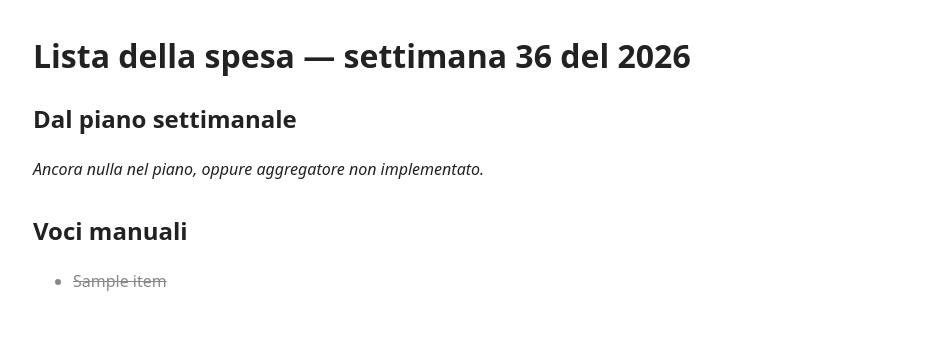
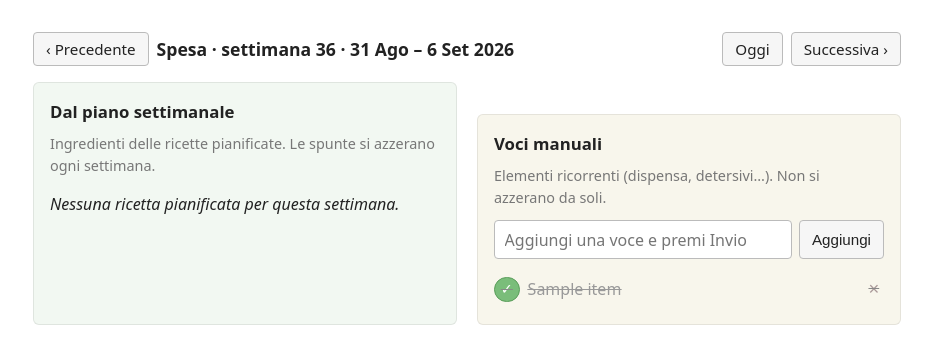
Before and after one commit to intersimone999/meal-planner, a FastAPI app: page /shopping/2026/36 in a window 1280 px wide. Shown: the part 49-413 px from the top of the page, without its empty margins (173-1105 px from the left). Run offline with FastAPI, Linux system fonts and the light colour scheme; tables that the repository leaves empty hold one stand-in row (values such as "Sample post").

Commit message:
Phase C: shopping list (derived + manual) with per-week checkboxes
Aggregator in app/aggregator.py (kept separate from the router for
easy unit testing): SELECT DISTINCT ingredient across the week's
planned meals, then LEFT JOIN ShoppingCheck for that (year, week)
to determine each item's check state. Unchecked items first, then
checked, both alphabetical.

Shopping page at /shopping/{year}/{week} (root /shopping redirects
to current ISO week) renders two visually distinct sections in a
grid:
- "Dal piano settimanale" (derived): each ingredient has a check
  circle. Toggle via POST /shopping/{y}/{w}/toggle/{ing_id} which
  inserts or removes a ShoppingCheck row. Row swaps in place.
- "Voci manuali" (manual): add-form at top posts to /shopping/manual
  and appends a new row; each row toggles via POST .../toggle and
  removes via DELETE with hx-confirm.

Sections are never silently merged: an ingredient that appears in
both a planned recipe and the manual list shows up in both places.
Verified in the smoke test.

Per-week auto-reset is a natural consequence of scoping ShoppingCheck
by (year, week, ingredient_id) — a new week has no matching rows,
so every derived item renders unchecked. Verified: check parmigiano
on week W, add parmigiano to next week's plan, next week shows it
unchecked.

CSS: two-column grid stacks to one column below 640px; distinct
tints for derived (green) vs manual (yellow) to reinforce separation.

Co-Authored-By: Claude Opus 4.7 <noreply@anthropic.com>

```diff
--- a/app/static/style.css
+++ b/app/static/style.css
@@ -246,7 +246,75 @@ td.cell.editing { background: #fffbe6; }
 .cell-actions { display: flex; gap: 0.35rem; }
 .cell-actions .button { padding: 0.2rem 0.55rem; font-size: 0.9rem; }
 
+/* Shopping list */
+.shopping {
+  display: grid;
+  grid-template-columns: 1fr 1fr;
+  gap: 1.25rem;
+}
+.shopping section {
+  padding: 1rem;
+  border-radius: 6px;
+  border: 1px solid rgba(0,0,0,0.08);
+}
+.shopping section.derived { background: #f2f8f2; }
+.shopping section.manual  { background: #f8f6ec; }
+.shopping section h2 { margin-top: 0; font-size: 1.05rem; }
+.shopping .hint { margin-top: -0.35rem; margin-bottom: 0.75rem; }
+
+.add-manual { display: flex; gap: 0.4rem; margin-bottom: 0.75rem; }
+.add-manual input {
+  flex: 1;
+  font: inherit;
+  padding: 0.4rem 0.6rem;
+  border: 1px solid #bbb;
+  border-radius: 4px;
+}
+
+.item-list { list-style: none; padding: 0; margin: 0; }
+.item-list li {
+  display: flex;
+  align-items: center;
+  gap: 0.5rem;
+  padding: 0.35rem 0;
+  border-bottom: 1px solid rgba(0,0,0,0.06);
+}
+.item-list li:last-child { border-bottom: 0; }
+.item-list .name { flex: 1; }
+.item-list li.checked .name { text-decoration: line-through; color: #999; }
+.check-btn {
+  background: transparent;
+  border: 1.5px solid #b8b8b8;
+  border-radius: 999px;
+  width: 1.6rem;
+  height: 1.6rem;
+  cursor: pointer;
+  padding: 0;
+  display: inline-flex;
+  align-items: center;
+  justify-content: center;
+  font-size: 0.9rem;
+  line-height: 1;
+  color: #999;
+  flex-shrink: 0;
+}
+.check-btn:hover { border-color: #666; }
+.item-list li.checked .check-btn {
+  background: #7abd7a;
+  border-color: #5a9d5a;
+  color: #fff;
+}
+.remove-btn {
+  background: transparent; border: 0; color: #a99;
+  cursor: pointer; font-size: 1.15rem; line-height: 1;
+  padding: 0 0.3rem;
+}
+.remove-btn:hover { color: #900; }
+
 /* Mobile tuning */
+@media (max-width: 640px) {
+  .shopping { grid-template-columns: 1fr; }
+}
 @media (max-width: 480px) {
   table.planner th.day-col { width: 4rem; }
   table.planner .day-name { font-size: 0.9rem; }
--- /dev/null
+++ b/app/templates/shopping/_manual_row.html
@@ -0,0 +1,17 @@
+{# Manual-shopping-item row. Requires: item. #}
+<li id="manual-{{ item.id }}" class="{% if item.checked %}checked{% endif %}">
+  <button class="check-btn"
+          hx-post="/shopping/manual/{{ item.id }}/toggle"
+          hx-target="#manual-{{ item.id }}"
+          hx-swap="outerHTML"
+          title="{% if item.checked %}Segna come da comprare{% else %}Segna come preso{% endif %}">
+    {% if item.checked %}✓{% else %}○{% endif %}
+  </button>
+  <span class="name">{{ item.name }}</span>
+  <button class="remove-btn"
+          hx-delete="/shopping/manual/{{ item.id }}"
+          hx-target="#manual-{{ item.id }}"
+          hx-swap="outerHTML"
+          hx-confirm="Rimuovere «{{ item.name }}»?"
+          title="Rimuovi">×</button>
+</li>
--- a/app/templates/shopping/index.html
+++ b/app/templates/shopping/index.html
@@ -1,31 +1,47 @@
 {% extends "base.html" %}
-{% block title %}Spesa — {{ year }}-W{{ '%02d' % week }}{% endblock %}
+{% block title %}Spesa — settimana {{ week }}/{{ year }}{% endblock %}
 {% block content %}
-  <h1>Lista della spesa — settimana {{ week }} del {{ year }}</h1>
+  <div class="planner-header">
+    <a class="button" href="/shopping/{{ prev_year }}/{{ prev_week }}" title="Settimana precedente">‹ Precedente</a>
+    <h1>Spesa · settimana {{ week }} · {{ date_range }} {{ year }}</h1>
+    <a class="button" href="/shopping" title="Vai a questa settimana">Oggi</a>
+    <a class="button" href="/shopping/{{ next_year }}/{{ next_week }}" title="Settimana successiva">Successiva ›</a>
+  </div>
 
+  <div class="shopping">
     <section class="derived">
       <h2>Dal piano settimanale</h2>
+      <p class="hint">Ingredienti delle ricette pianificate. Le spunte si azzerano ogni settimana.</p>
       {% if derived %}
-      <ul>
-        {% for item in derived %}
-          <li>{{ item.name }}</li>
+        <ul id="derived-list" class="item-list">
+          {% for ing, checked in derived %}
+            {% include "shopping/_derived_row.html" with context %}
           {% endfor %}
         </ul>
       {% else %}
-      <p><em>Ancora nulla nel piano, oppure aggregatore non implementato.</em></p>
+        <p><em>Nessuna ricetta pianificata per questa settimana.</em></p>
       {% endif %}
     </section>
 
     <section class="manual">
       <h2>Voci manuali</h2>
-    {% if manual %}
-      <ul>
+      <p class="hint">Elementi ricorrenti (dispensa, detersivi…). Non si azzerano da soli.</p>
+
+      <form hx-post="/shopping/manual"
+            hx-target="#manual-list"
+            hx-swap="beforeend"
+            hx-on::after-request="this.reset(); this.querySelector('input').focus();"
+            class="add-manual">
+        <input type="text" name="name" required maxlength="200"
+               placeholder="Aggiungi una voce e premi Invio" autocomplete="off">
+        <button type="submit" class="button">Aggiungi</button>
+      </form>
+
+      <ul id="manual-list" class="item-list">
         {% for item in manual %}
-          <li{% if item.checked %} class="checked"{% endif %}>{{ item.name }}</li>
+          {% include "shopping/_manual_row.html" with context %}
         {% endfor %}
       </ul>
-    {% else %}
-      <p><em>Nessuna voce manuale.</em></p>
-    {% endif %}
     </section>
+  </div>
 {% endblock %}
```
Also changed, not shown: app/aggregator.py (added, +42 -0 lines), app/routes/shopping.py (+111 -16 lines), app/templates/shopping/_derived_row.html (added, +11 -0 lines). Lines whose indentation alone changed are shown as unchanged.
